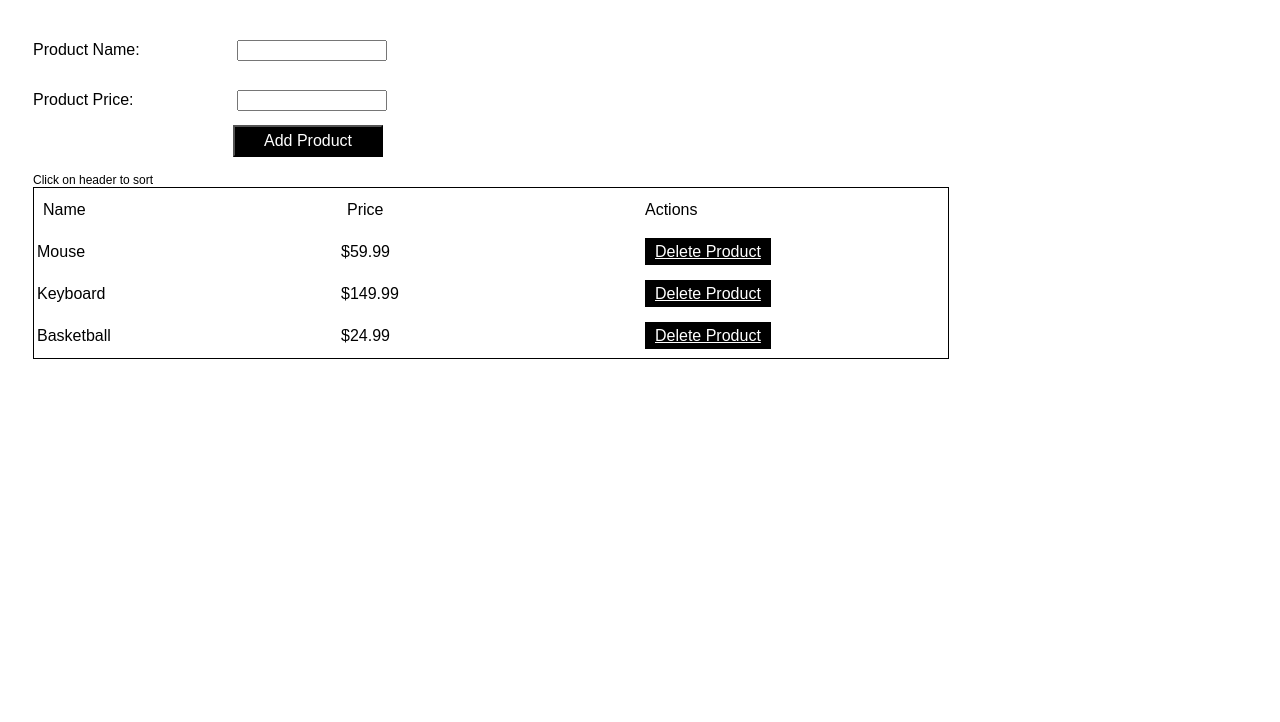
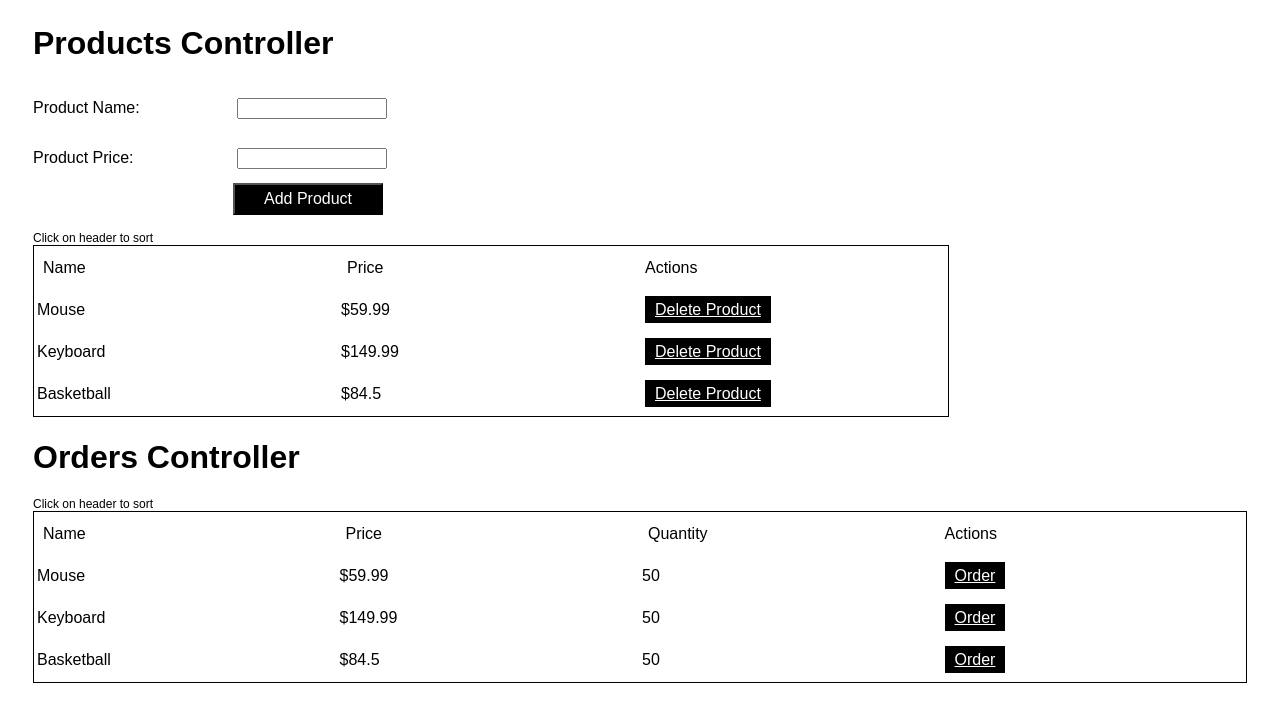
Before and after one commit to vhdinh/AngularJS-ProductsQuantities, a plain HTML site: page index.html in a window 1280 px wide. Drawn offline with nearby package versions, Linux system fonts and the light colour scheme.

Commit message:
added sort feature, quantity depreciate by 1 when buy is clicked

```diff
--- a/index.html
+++ b/index.html
@@ -8,9 +8,9 @@
 		// create factory(attached to this module)
 		myAppModule.factory('productsFactory', function(){
 			var products = [
-				{name: "Keyboard", price: 149.99},
-				{name: "Mouse", price: 59.99},
-				{name: "Basketball", price: 24.99},
+				{name: "Keyboard", price: 149.99, quantity: 50},
+				{name: "Mouse", price: 59.99, quantity: 50},
+				{name: "Basketball", price: 84.50, quantity: 50},
 			];
 
 			var factory = {}
@@ -32,6 +32,15 @@
 					products.splice(product,1);
 			}
 
+
+			// ordering a product
+			factory.orderProduct = function(product){
+				if(product.quantity > 0){
+				product.quantity -= 1
+			}
+
+			}
+
 			return factory;
 
 
@@ -49,8 +58,11 @@
 
 			$scope.addProduct = function(){
 				// add to products array
-				console.log("YOOOOOO",$scope.newProduct)
-				productsFactory.addProduct($scope.newProduct)
+				newproduct = {name: $scope.newProduct.name, price : $scope.newProduct.price, quantity: 50}
+				console.log("YOOOOOO",newproduct)
+				// productsFactory.addProduct($scope.newProduct)
+				productsFactory.addProduct(newproduct)
+
 				// clear form values
 				$scope.newProduct = {};
 			}
@@ -69,6 +81,33 @@
 
 
 		})
+
+
+
+		// create a controller(attached to this module) and inject productsFactory in inject
+		myAppModule.controller("ordersController", function($scope, productsFactory){
+			// initialize an empy array so $scope.products maintains a consistent data type
+			$scope.products = [];
+			// run the getProducts method and set $scope data in callback
+			productsFactory.getProducts(function (data){
+				$scope.products = data;
+			})
+
+			$scope.orderProduct = function(product){
+				console.log("MAKINGORDER", product.name)
+				productsFactory.orderProduct(product)
+
+			}
+
+			// sorting
+		$scope.predicate = 'name';
+		$scope.reverse = true;
+		$scope.order = function(predicate) {
+			$scope.reverse = ($scope.predicate === predicate) ? !$scope.reverse : false;
+			$scope.predicate = predicate;
+		};
+
+		})
 	</script>
 
 	<style type="text/css">
@@ -76,6 +115,7 @@
 		font-family: arial;
 		margin: 25px;
 	}
+
 
 	form p {
 		width: 200px;
@@ -116,7 +156,9 @@
 	</style>
 </head>
 <body>
-	<div id="container" ng-controller="productsController">
+	<div id="container">
+		<div id="controller1" ng-controller="productsController">
+			<h1>Products Controller</h1>
 			<form>
 				<p>Product Name:</p> <input type="text" ng-model="newProduct.name">
 				<br>
@@ -141,6 +183,31 @@
 					<td><a href="#" ng-click="removeProduct(product)">Delete Product</a></td>
 				</tr>
 			</table>
+		</div>
+
+		<div id="controller2" ng-controller="ordersController">
+			<h1>Orders Controller</h1>
+			<span style="font-size: 12px">Click on header to sort</span>
+			<table>
+				<tr>
+					<td><button ng-click="order('name')">Name</button>
+						<span class="sortorder" ng-show="predicate === 'name'" ng-class="{reverse:reverse}"></span>
+					</td>
+					<td><button ng-click="order('price')">Price</button>
+						<span class="sortorder" ng-show="predicate === 'price'" ng-class="{reverse:reverse}"></span></td>
+					<td><button ng-click="order('quantity')">Quantity</button>
+						<span class="sortorder" ng-show="predicate === 'price'" ng-class="{reverse:reverse}"></span></td>
+					<td>Actions</td>
+				</tr>
+				<tr ng-repeat="product in products | orderBy:predicate:reverse">
+					<td>{{ product.name }}</td>
+					<td>${{ product.price }}</td>
+					<td>{{ product.quantity}}</td>
+					<td><a href="#" ng-click="orderProduct(product)">Order</a></td>
+				</tr>
+			</table>
+
+		</div>
 
 	</div>
 </body>
```
Lines whose indentation alone changed are shown as unchanged.
